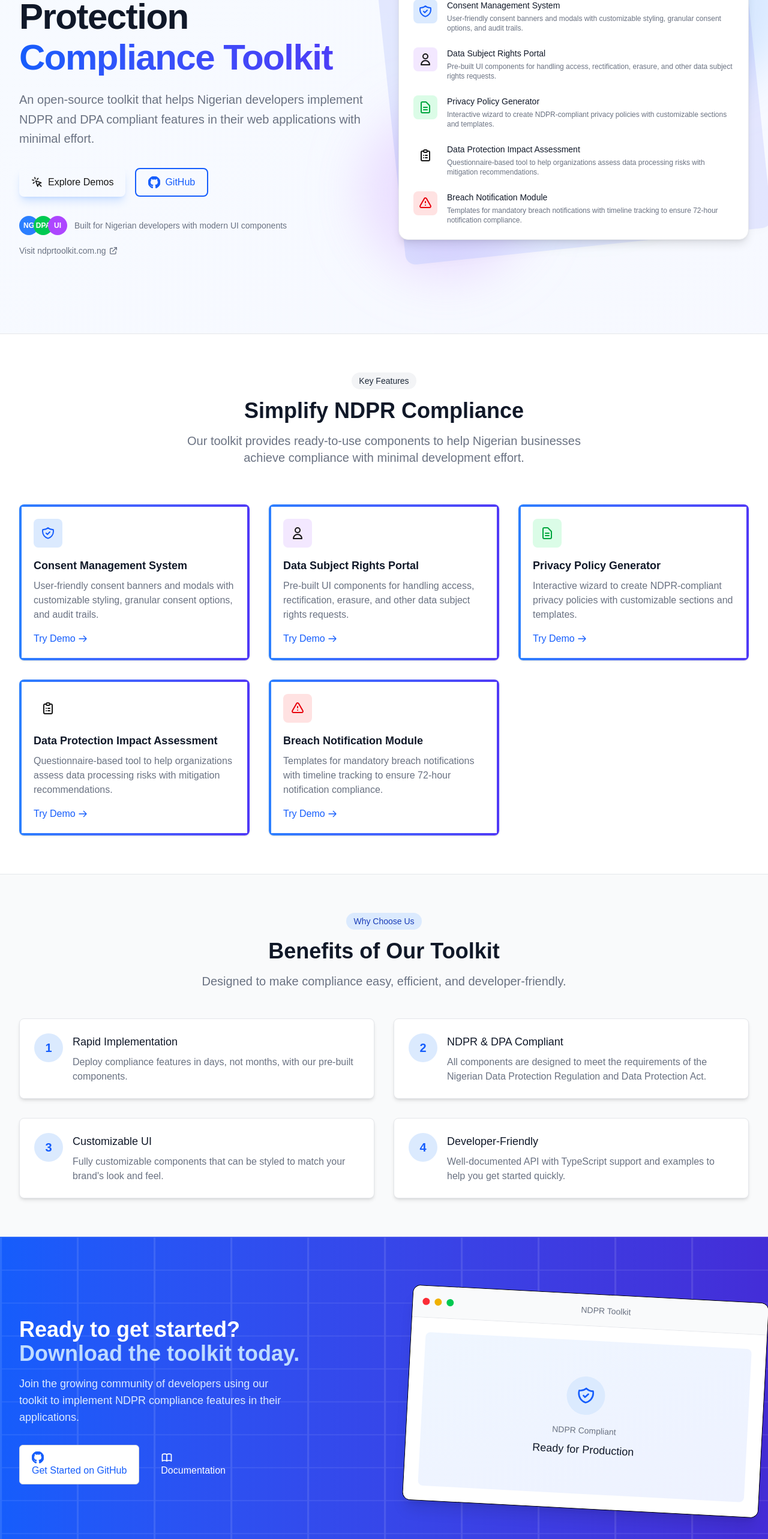
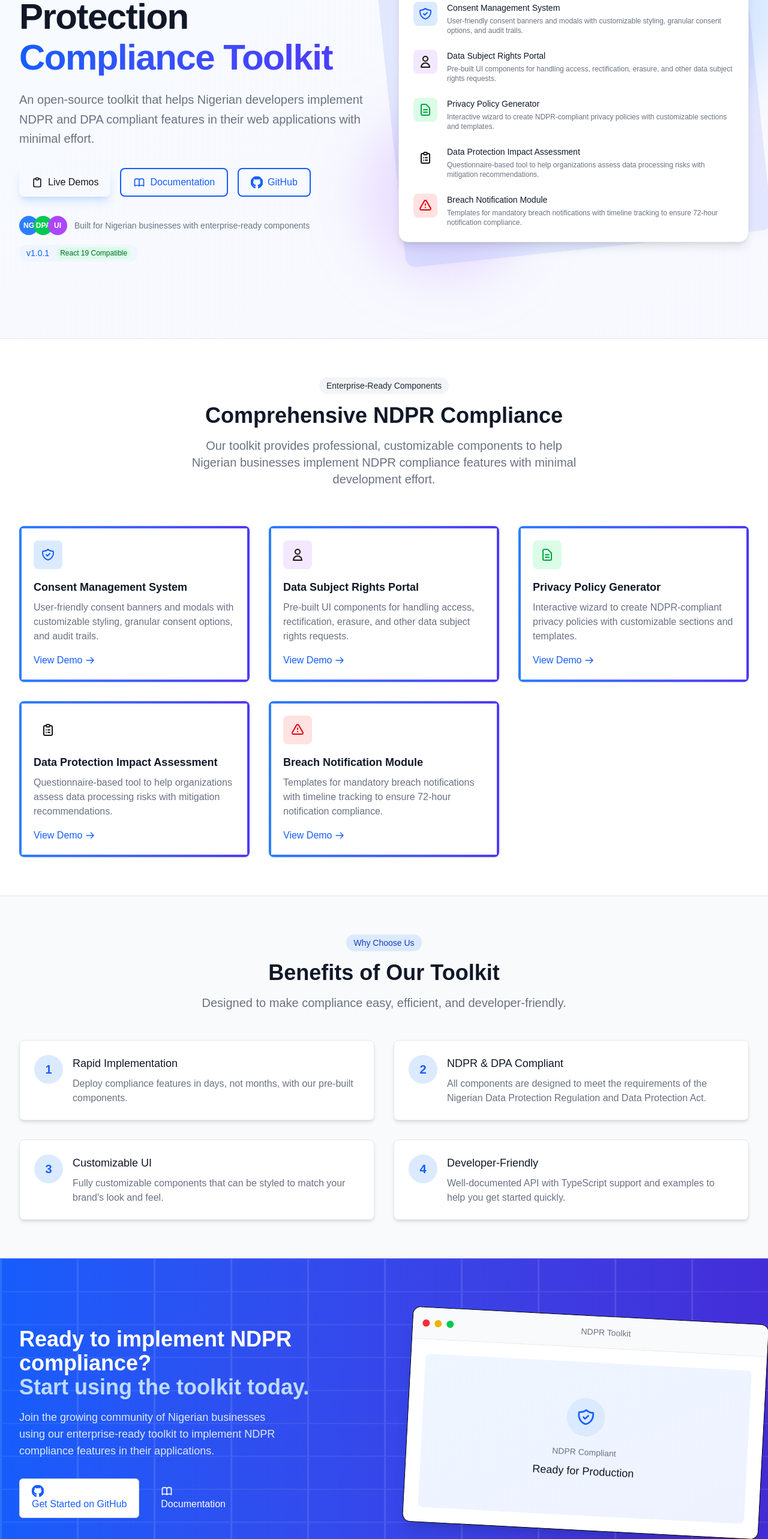
Before and after one commit to tantainnovative/ndpr-toolkit, a Next.js app: page / in a window 1280 px wide. Shown: the part 234-2800 px from the top of the page at 60% size. Built offline with nearby package versions, Linux system fonts and the light colour scheme.

Commit message:
feat: update landing page with improved UI and direct links to demos

```diff
--- a/src/app/page.tsx
+++ b/src/app/page.tsx
@@ -122,11 +122,28 @@ export default function Home() {
                   asChild
                   className="rounded-lg shadow-lg shadow-blue-500/20 hover:shadow-blue-500/30 transition-all duration-200"
                 >
-                  <Link href="#demos" className="flex items-center">
+                  <Link href="/ndpr-demos" className="flex items-center">
                     <svg className="w-5 h-5 mr-2" fill="none" stroke="currentColor" viewBox="0 0 24 24" xmlns="http://www.w3.org/2000/svg">
-                      <path strokeLinecap="round" strokeLinejoin="round" strokeWidth={2} d="M15 15l-2 5L9 9l11 4-5 2zm0 0l5 5M7.188 2.239l.777 2.897M5.136 7.965l-2.898-.777M13.95 4.05l-2.122 2.122m-5.657 5.656l-2.12 2.122" />
+                      <path strokeLinecap="round" strokeLinejoin="round" strokeWidth={2} d="M9 5H7a2 2 0 00-2 2v12a2 2 0 002 2h10a2 2 0 002-2V7a2 2 0 00-2-2h-2M9 5a2 2 0 002 2h2a2 2 0 002-2M9 5a2 2 0 012-2h2a2 2 0 012 2" />
                     </svg>
-                    Explore Demos
+                    Live Demos
+                  </Link>
+                </Button>
+
+                <Button
+                  variant="outline"
+                  size="lg"
+                  asChild
+                  className="rounded-lg border-2 hover:bg-gray-50 dark:hover:bg-gray-800 transition-all duration-200"
+                >
+                  <Link
+                    href="/docs"
+                    className="flex items-center"
+                  >
+                    <svg className="w-5 h-5 mr-2" fill="none" stroke="currentColor" viewBox="0 0 24 24" xmlns="http://www.w3.org/2000/svg">
+                      <path strokeLinecap="round" strokeLinejoin="round" strokeWidth={2} d="M12 6.253v13m0-13C10.832 5.477 9.246 5 7.5 5S4.168 5.477 3 6.253v13C4.168 18.477 5.754 18 7.5 18s3.332.477 4.5 1.253m0-13C13.168 5.477 14.754 5 16.5 5c1.747 0 3.332.477 4.5 1.253v13C19.832 18.477 18.247 18 16.5 18c-1.746 0-3.332.477-4.5 1.253" />
+                    </svg>
+                    Documentation
                   </Link>
                 </Button>
 
@@ -157,17 +174,14 @@ export default function Home() {
                   <div className="w-8 h-8 rounded-full bg-green-500 flex items-center justify-center text-white text-xs font-bold">DPA</div>
                   <div className="w-8 h-8 rounded-full bg-purple-500 flex items-center justify-center text-white text-xs font-bold">UI</div>
                 </div>
-                <span>Built for Nigerian developers with modern UI components</span>
+                <span>Built for Nigerian businesses with enterprise-ready components</span>
               </div>
 
               <div className="mt-4 text-sm text-gray-500 dark:text-gray-400">
-                <a href="https://ndprtoolkit.com.ng" target="_blank" rel="noopener noreferrer" className="inline-flex items-center hover:text-blue-600 dark:hover:text-blue-400 transition-colors">
-                  <span className="mr-1">Visit</span>
-                  <span className="font-medium">ndprtoolkit.com.ng</span>
-                  <svg className="w-4 h-4 ml-1" fill="none" stroke="currentColor" viewBox="0 0 24 24" xmlns="http://www.w3.org/2000/svg">
-                    <path strokeLinecap="round" strokeLinejoin="round" strokeWidth={2} d="M10 6H6a2 2 0 00-2 2v10a2 2 0 002 2h10a2 2 0 002-2v-4M14 4h6m0 0v6m0-6L10 14" />
-                  </svg>
-                </a>
+                <div className="inline-flex items-center bg-blue-50 dark:bg-blue-900/30 px-3 py-1 rounded-full">
+                  <span className="mr-1 text-blue-600 dark:text-blue-400">v1.0.1</span>
+                  <span className="px-1.5 py-0.5 text-xs bg-green-100 text-green-800 dark:bg-green-900 dark:text-green-300 rounded-full ml-2">React 19 Compatible</span>
+                </div>
               </div>
             </div>
 
@@ -214,13 +228,13 @@ export default function Home() {
         <div className="max-w-7xl mx-auto px-4 sm:px-6 lg:px-8">
           <div className="text-center">
             <Badge variant="secondary" className="mb-4 px-3 py-1 text-sm">
-              Key Features
+              Enterprise-Ready Components
             </Badge>
             <h2 className="text-3xl sm:text-4xl font-extrabold text-gray-900 dark:text-white">
-              Simplify NDPR Compliance
+              Comprehensive NDPR Compliance
             </h2>
             <p className="mt-4 max-w-2xl mx-auto text-xl text-gray-500 dark:text-gray-300">
-              Our toolkit provides ready-to-use components to help Nigerian businesses achieve compliance with minimal development effort.
+              Our toolkit provides professional, customizable components to help Nigerian businesses implement NDPR compliance features with minimal development effort.
             </p>
           </div>
 
@@ -242,7 +256,7 @@ export default function Home() {
                         {feature.description}
                       </p>
                       <div className="mt-4 flex items-center text-blue-600 dark:text-blue-400 font-medium">
-                        <span>Try Demo</span>
+                        <span>View Demo</span>
                         <svg className="w-4 h-4 ml-1" fill="none" stroke="currentColor" viewBox="0 0 24 24" xmlns="http://www.w3.org/2000/svg">
                           <path strokeLinecap="round" strokeLinejoin="round" strokeWidth={2} d="M14 5l7 7m0 0l-7 7m7-7H3" />
                         </svg>
@@ -302,13 +316,13 @@ export default function Home() {
         <div className="max-w-7xl mx-auto py-16 px-4 sm:py-24 sm:px-6 lg:px-8 relative">
           <div className="lg:grid lg:grid-cols-2 lg:gap-8 items-center">
             <div>
-              <h2 className="text-3xl font-extrabold text-white sm:text-4xl">
-                <span className="block">Ready to get started?</span>
-                <span className="block text-blue-200">Download the toolkit today.</span>
-              </h2>
-              <p className="mt-4 text-lg text-blue-100 max-w-md">
-                Join the growing community of developers using our toolkit to implement NDPR compliance features in their applications.
-              </p>
+                <h2 className="text-3xl font-extrabold text-white sm:text-4xl">
+                  <span className="block">Ready to implement NDPR compliance?</span>
+                  <span className="block text-blue-200">Start using the toolkit today.</span>
+                </h2>
+                <p className="mt-4 text-lg text-blue-100 max-w-md">
+                  Join the growing community of Nigerian businesses using our enterprise-ready toolkit to implement NDPR compliance features in their applications.
+                </p>
               <div className="mt-8 flex flex-col sm:flex-row gap-4">
 
 
```
